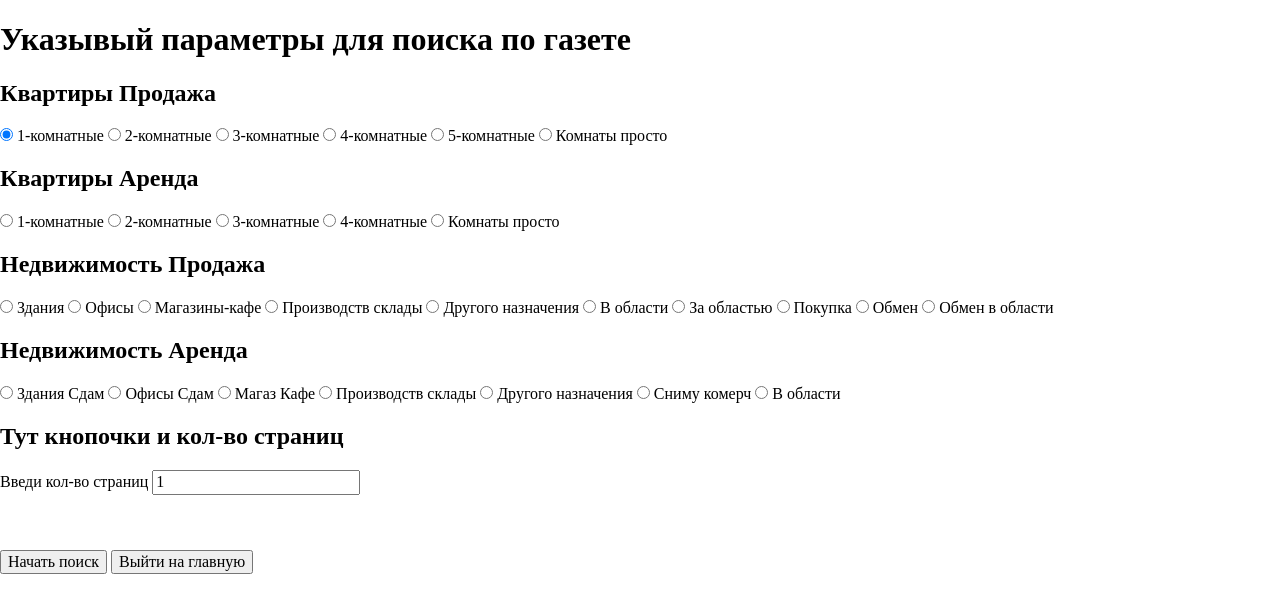
After one commit to fire0ficer/STAR-Yo, a PHP site: page /vashshans.php in a window 1280 px wide. The commit adds this page. Shown: the top 613 px of the page. Run offline with PHP 8.4, Linux system fonts and the light colour scheme; some libraries are stand-ins or nearby versions.

Commit message:
add parser and some bug fix

```diff
--- a/dobroparser2016+Btsrap/index.php
+++ b/dobroparser2016+Btsrap/index.php
@@ -39,6 +39,7 @@
 
 
                             <textarea name="text" placeholder="Cюда делай ctrl+v" rows="10"></textarea>
+                            <a class="btn btn-xl btn-rounded" href="vashshans.php">Отправиться на поиски</a>
 
                         </div>
                         <div class="col-sm-6">
--- /dev/null
+++ b/dobroparser2016+Btsrap/vashshans.php
@@ -0,0 +1,189 @@
+<!DOCTYPE html>
+<html lang="en" class="no-js">
+	<head>
+		<meta charset="UTF-8" />
+		<meta http-equiv="X-UA-Compatible" content="IE=edge">
+		<meta name="viewport" content="width=device-width, initial-scale=1">
+		<title>Шо будем парсить?</title>
+				<link rel="stylesheet" type="text/css" href="css2/normalize.css" />
+		<link rel="stylesheet" type="text/css" href="css2/demo.css" />
+		<link rel="stylesheet" type="text/css" href="css2/component.css" />
+
+		<link href='http://fonts.googleapis.com/css?family=Raleway:200,400,800' rel='stylesheet' type='text/css'>
+		<!--[if IE]>
+		<script src="http://html5shiv.googlecode.com/svn/trunk/html5.js"></script>
+		<![endif]-->
+		<script src="js2/index.js"></script>
+	</head>
+	<body>
+		<div class="container demo-1">
+
+				<h1> Указывый параметры для поиска по газете</h1>
+
+				<div class="contento">
+				<form action="">
+
+<div class="conta">
+<h2> Квартиры Продажа</h2>
+
+
+		<label>
+					<input type="radio"  value="kvartiryi-prodazha/101/" name="kat" checked>
+					 <span>	1-комнатные</span>
+					</label>
+		<label>
+					<input type="radio"  value="kvartiryi-prodazha/102/" name="kat">
+					<span> 2-комнатные</span>
+					</label>
+		<label>
+					<input type="radio"  value="kvartiryi-prodazha/103/" name="kat">
+					<span> 3-комнатные</span>
+					</label>
+		<label>
+					<input type="radio"  value="kvartiryi-prodazha/104/" name="kat">
+					<span> 4-комнатные</span>
+					</label>
+		<label>
+					<input type="radio"  value="kvartiryi-prodazha/105/" name="kat">
+					<span> 5-комнатные</span>
+					</label>
+		<label>
+					<input type="radio"  value="kvartiryi-prodazha/106/" name="kat">
+					<span> Комнаты просто</span>
+					</label>
+
+</div>
+<!-- следующие хаты -->
+<div class="conta">
+<h2> Квартиры Аренда</h2>
+
+
+		<label>
+					<input type="radio"  value="kvartiryi-arenda-sdam/122/" name="kat">
+					 <span>	1-комнатные</span>
+					</label>
+		<label>
+					<input type="radio"  value="kvartiryi-arenda-sdam/123/" name="kat">
+					<span> 2-комнатные</span>
+					</label>
+		<label>
+					<input type="radio"  value="kvartiryi-arenda-sdam/124/" name="kat">
+					<span> 3-комнатные</span>
+					</label>
+		<label>
+					<input type="radio"  value="kvartiryi-arenda-sdam/125/" name="kat">
+					<span> 4-комнатные</span>
+					</label>
+		<label>
+					<input type="radio"  value="kvartiryi-arenda-sdam/126/" name="kat">
+					<span> Комнаты просто</span>
+					</label>
+
+</div>
+
+<!-- следующие хаты ( недвижимость) -->
+<div class="conta">
+<h2> Недвижимость Продажа</h2>
+
+
+		<label>
+					<input type="radio"  value="kommmercheskaya-nedvizhimost-prodazha/135/" name="kat">
+					 <span>	Здания</span>
+					</label>
+		<label>
+					<input type="radio"  value="kommmercheskaya-nedvizhimost-prodazha/136/" name="kat">
+					<span> Офисы</span>
+					</label>
+		<label>
+					<input type="radio"  value="kommmercheskaya-nedvizhimost-prodazha/137/" name="kat">
+					<span> Магазины-кафе</span>
+					</label>
+		<label>
+					<input type="radio"  value="kommmercheskaya-nedvizhimost-prodazha/138/" name="kat">
+					<span>Производств склады</span>
+					</label>
+		<label>
+					<input type="radio"  value="kommmercheskaya-nedvizhimost-prodazha/139/" name="kat">
+					<span>Другого назначения</span>
+					</label>
+		<label>
+					<input type="radio"  value="kommmercheskaya-nedvizhimost-prodazha/140/" name="kat">
+					 <span>В области</span>
+					</label>
+		<label>
+					<input type="radio"  value="kommmercheskaya-nedvizhimost-prodazha/141/" name="kat">
+					<span>За областью</span>
+					</label>
+		<label>
+					<input type="radio"  value="kommmercheskaya-nedvizhimost-prodazha/142/" name="kat">
+					<span>Покупка</span>
+					</label>
+		<label>
+					<input type="radio"  value="kommmercheskaya-nedvizhimost-prodazha/143/" name="kat">
+					<span>Обмен</span>
+					</label>
+		<label>
+					<input type="radio"  value="kommmercheskaya-nedvizhimost-prodazha/144/" name="kat">
+					<span>Обмен в области</span>
+					</label>
+
+		</div>
+<!-- следующие хаты ( ещё одна недвижимость) -->
+<div class="conta">
+<h2> Недвижимость Аренда</h2>
+
+
+		<label>
+					<input type="radio"  value="kommercheskaya-nedvizhimost-arenda/150/" name="kat">
+					 <span>Здания Сдам</span>
+					</label>
+		<label>
+					<input type="radio"  value="kommercheskaya-nedvizhimost-arenda/151/" name="kat">
+					<span>Офисы Сдам</span>
+					</label>
+		<label>
+					<input type="radio"  value="kommercheskaya-nedvizhimost-arenda/152/" name="kat">
+					<span>Магаз Кафе</span>
+					</label>
+		<label>
+					<input type="radio"  value="kommercheskaya-nedvizhimost-arenda/153/" name="kat">
+					<span>Производств склады</span>
+					</label>
+		<label>
+					<input type="radio"  value="kommercheskaya-nedvizhimost-arenda/154/" name="kat">
+					<span>Другого назначения</span>
+					</label>
+		<label>
+					<input type="radio"  value="kommercheskaya-nedvizhimost-arenda/156/" name="kat">
+					 <span>Сниму комерч</span>
+					</label>
+		<label>
+					<input type="radio"  value="kommercheskaya-nedvizhimost-arenda/155/" name="kat">
+					<span>В области</span>
+					</label>
+
+</div>
+
+<!-- кнопки -->
+<div class="knop">
+<h2>Тут кнопочки и кол-во страниц</h2>
+<label for="input-username" unselectable="on">Введи кол-во страниц</label>
+    <input type="number" name="str" value=1 >
+<br><br><br><br>
+
+<button formaction="poisk.php" formmethod="get"> Начать поиск </button>
+<button formaction="index.php" formmethod="post" id="naglav"> Выйти на главную </button>
+
+    </div></div>
+
+
+
+				</form>
+			<script src='http://cdnjs.cloudflare.com/ajax/libs/jquery/2.1.3/jquery.min.js'></script>
+        <script src="js/index.js"></script>
+		<script src="js2/TweenLite.min.js"></script>
+		<script src="js2/EasePack.min.js"></script>
+		<script src="js2/rAF.js"></script>
+		<script src="js2/demo-1.js"></script>
+				</body>
+</html>
```
Also changed, not shown: dobroparser2016+Btsrap/celui.html (added, +17 -0 lines), dobroparser2016+Btsrap/poisk.php (added, +140 -0 lines).
